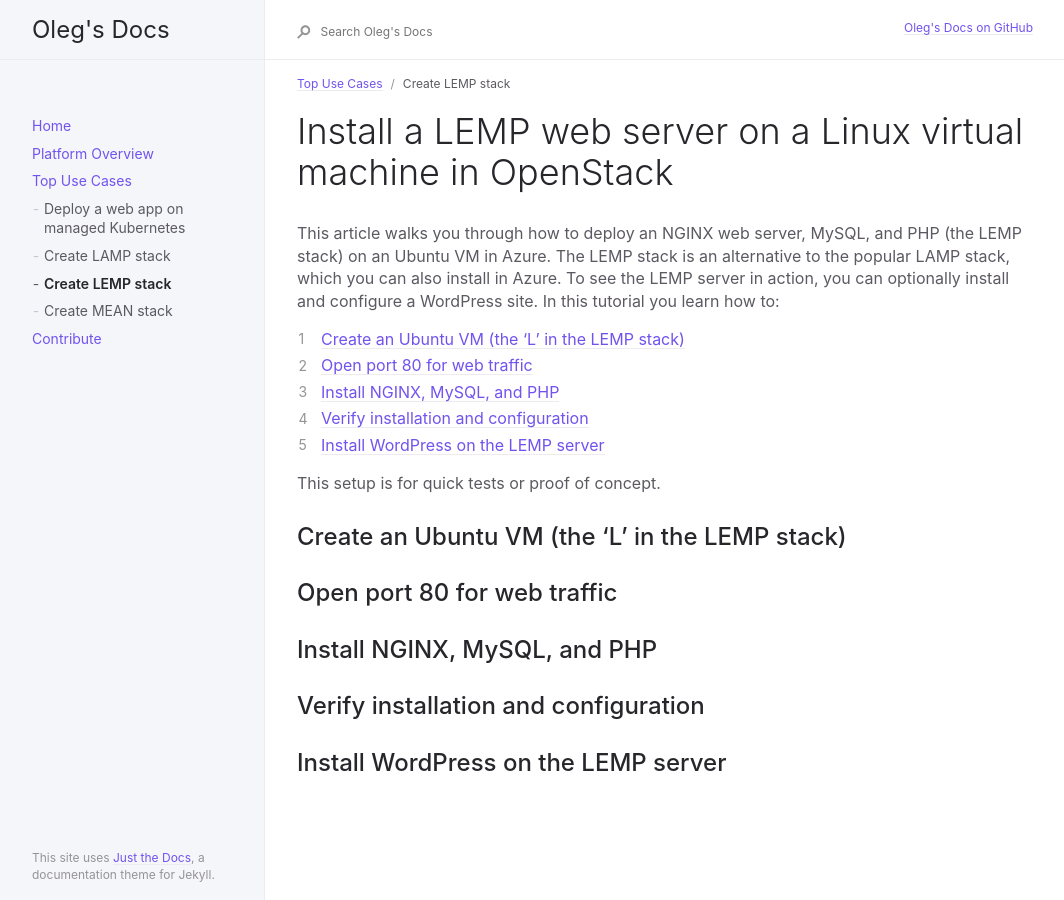
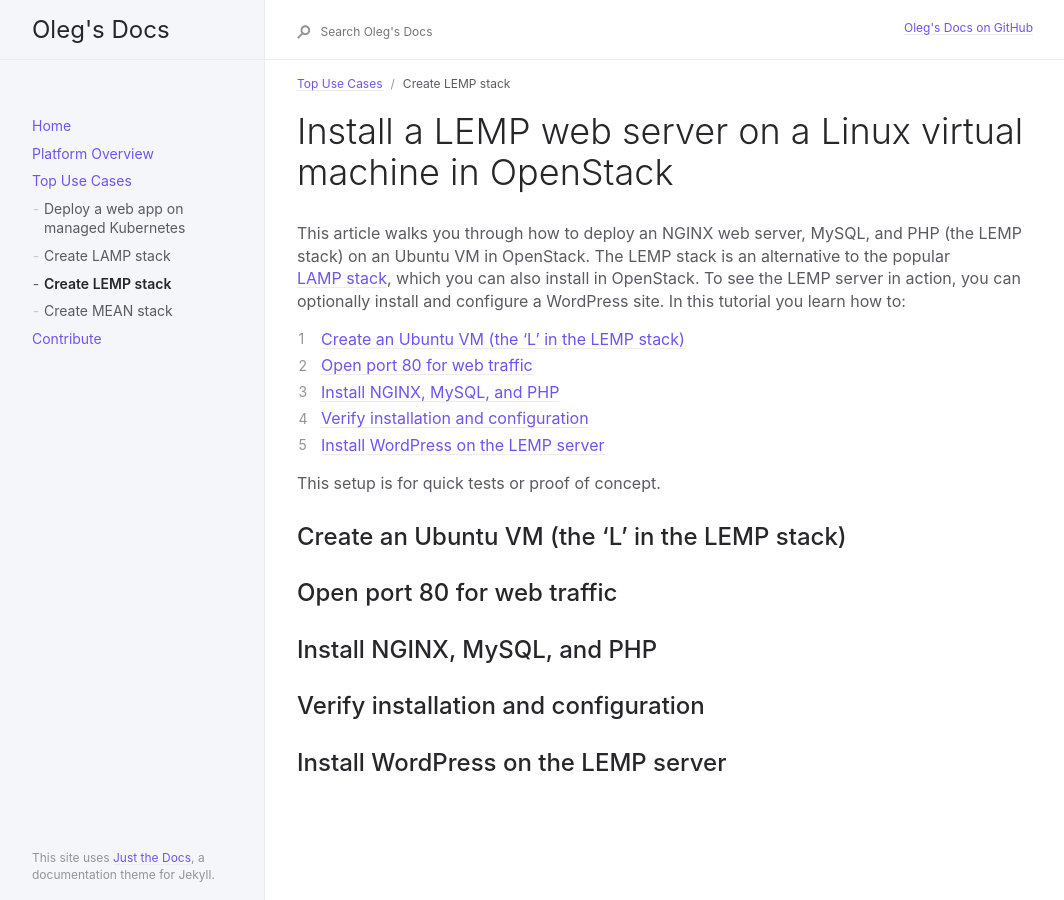
Before and after one commit to olegchorny/olegchorny.github.io, a Jekyll site: the page built from top-use-cases/lemp.md, in a window 1280 px wide. Shown: the whole page, without its empty margins (91-1155 px from the left). Built offline with Jekyll 4.4.1, drawn with Linux system fonts in a browser that asks for light colours.

Commit message:
lamp mean lemp

```diff
--- a/top-use-cases/lemp.md
+++ b/top-use-cases/lemp.md
@@ -8,7 +8,7 @@ nav_order: 3
 # Install a LEMP web server on a Linux virtual machine in OpenStack
 {: .no_toc }
 
-This article walks you through how to deploy an NGINX web server, MySQL, and PHP (the LEMP stack) on an Ubuntu VM in Azure. The LEMP stack is an alternative to the popular LAMP stack, which you can also install in Azure. To see the LEMP server in action, you can optionally install and configure a WordPress site. In this tutorial you learn how to:
+This article walks you through how to deploy an NGINX web server, MySQL, and PHP (the LEMP stack) on an Ubuntu VM in OpenStack. The LEMP stack is an alternative to the popular [LAMP stack](lamp.md), which you can also install in OpenStack. To see the LEMP server in action, you can optionally install and configure a WordPress site. In this tutorial you learn how to:
 
 1. TOC
 {:toc}
```
Also changed, not shown: top-use-cases/lamp.md (+1 -1 lines), top-use-cases/mean.md (+1 -1 lines).
